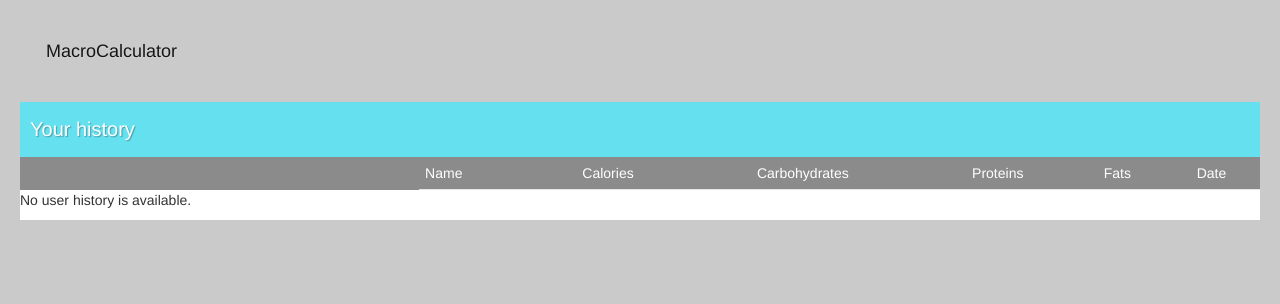
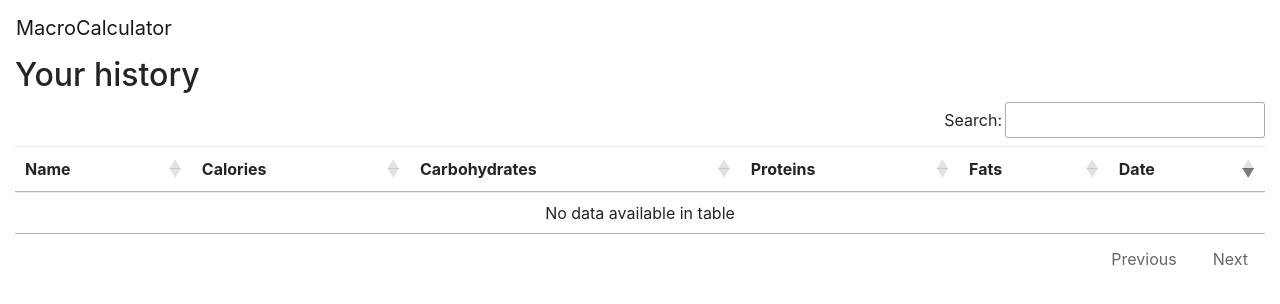
Before and after one commit to antontortosa/MacroCalculator, a Django app: page /profile/1/history/ in a window 1280 px wide. Shown: the top 304 px of the page. Run offline with Django 3.2, Linux system fonts and the light colour scheme; data that the repository does not hold is empty; some libraries are stand-ins or nearby versions.

Commit message:
Modify history to add search option.

```diff
--- a/MacroCalculator/app_1/templates/app_1/history.html
+++ b/MacroCalculator/app_1/templates/app_1/history.html
@@ -1,38 +1,89 @@
 {% extends "base_generic.html" %}
 {% block title %}History{% endblock %}
 {% block content %}
-{% load staticfiles %}
-<head>
-	<link rel="stylesheet" href="//maxcdn.bootstrapcdn.com/bootstrap/3.2.0/css/bootstrap.min.css">
-	<link rel="stylesheet" href="//maxcdn.bootstrapcdn.com/bootstrap/3.2.0/css/bootstrap-theme.min.css">
-	<link rel="stylesheet" href="{% static 'css/app_1.css' %}">
-</head>
+
+<script type="text/javascript">
+  $(document).ready(function() {
+
+    var table = $('#table1').DataTable({
+        "dom": '<"top"f>rt<"bottom"p><"clear">',
+		"order": [[ 5, "desc" ]],
+		"pageLength": 50
+    });
+
+    table.columns().every( function () {
+    	var that = this;
+
+   		 jQuery( 'input', this.footer() ).on( 'keyup change', function () {
+    		if ( that.search() !== this.value ) {
+    			that
+    				.search( this.value )
+    				.draw();
+        	}
+   		 });
+     });
+
+  });
 
 
-<div class="caption">Your history</div>
-<div id="table">
-	<div class="header-row row">
-    	<span class="cell primary">Name</span>
-    	<span class="cell">Calories</span>
-    	<span class="cell">Carbohydrates</span>
-    	<span class="cell">Proteins</span>
-    	<span class="cell">Fats</span>
-    	<span class="cell">Date</span>
-  	</div>
- 	{% if items_history %}
+
+</script>
+
+<div class="container-fluid">
+
+	<h2>Your history</h2>
+
+      <!--div class="input-group" id="adv-search">
+        <input type="text" class="form-control" placeholder="Search for objective" />
+        <div class="btn-group">
+          <div class="dropdown dropdown-lg">
+            <button type="button" class="btn btn-secondary dropdown-toggle" data-toggle="dropdown" aria-expanded="true"><span class="caret"></span></button>
+            <div class="dropdown-menu dropdown-menu-right" role="menu">
+              <form class="form-horizontal" role="form">
+                <div class="form-group">
+                  <label for="contain">Calories</label>
+                  <input class="form-control" type="number" name="calories" id="calories" min="0" max="15000" />
+                </div>
+              </form>
+            </div>
+          </div>
+
+
+
+          <button type="button" class="btn btn-primary"><span class="glyphicon glyphicon-search" aria-hidden="true"></span></button>
+        </div>
+      </div-->
+
+     	<table id="table1" class="table">
+     	 <thead>
+      	  <tr>
+        	  <th scope="col">Name</th>
+        	  <th scope="col">Calories</th>
+        	  <th scope="col">Carbohydrates</th>
+         	  <th scope="col">Proteins</th>
+        	  <th scope="col">Fats</th>
+        	  <th scope="col">Date</th>
+		  </tr>
+     	 </thead>
+     	 <tbody>
+		 <tbody>
+		{% if items_history %}
     	{% for dup in items_history %}
-    		<div class="row">
-				<input type="radio" name="expand">
-    			<span class="cell primary" data-label="Vehicle"><strong><a href="/profile/{{ user_id }}/history/item/{{ dup.ITEM.id }}" style="color: black">{{ dup.ITEM.name }}</a></strong></span>
-    			<span class="cell" data-label="Exterior">{{ dup.ITEM.calories }}</span>
-     			<span class="cell" data-label="Interior">{{ dup.ITEM.tot_carbs }}</span>
-     			<span class="cell" data-label="Engine">{{ dup.ITEM.tot_protein }}</span>
-     			<span class="cell" data-label="Trans">{{ dup.ITEM.tot_fat }}</span>
-     			<span class="cell" data-label="Trans">{{ dup.DATE }}</span>
-  			</div>
+    		<tr>
+				<td><strong><a href="/profile/{{ user_id }}/history/item/{{ dup.ITEM.id }}" style="color: black">{{ dup.ITEM.name }}</a></strong></td>
+				<td>{{ dup.ITEM.calories }}</td>
+				<td>{{ dup.ITEM.tot_carbs }}</td>
+				<td>{{ dup.ITEM.tot_protein }}</td>
+				<td>{{ dup.ITEM.tot_fat }}</td>
+				<td>{{ dup.DATE }}</td>
+  			</tr>
     	{% endfor %}
-	{% else %}
-    	<p>No user history is available.</p>
-	{% endif %}
+		{% endif %}
+     	 </tbody>
+    	</table>
+	</div>
 </div>
+
+
+
 {% endblock %}
--- a/MacroCalculator/app_1/templates/base_generic.html
+++ b/MacroCalculator/app_1/templates/base_generic.html
@@ -23,9 +23,12 @@
             integrity="sha384-alpBpkh1PFOepccYVYDB4do5UnbKysX5WZXm3XxPqe5iKTfUKjNkCk9SaVuEZflJ"
             crossorigin="anonymous"></script>
 
+    <link rel="stylesheet" type="text/css" href="//cdn.datatables.net/1.10.16/css/jquery.dataTables.css">
+
+    <script type="text/javascript" charset="utf8" src="//cdn.datatables.net/1.10.16/js/jquery.dataTables.js"></script>
     <!-- Add additional CSS in static file -->
     {% load static %}
-    <link rel="stylesheet" href="{% static 'css/styles.css' %}">
+    <!--link rel="stylesheet" href="{% static 'css/styles.css' %}"-->
 </head>
 
 <body>
```
Also changed, not shown: MacroCalculator/app_1/static/css/styles.css (added, +189 -0 lines).
